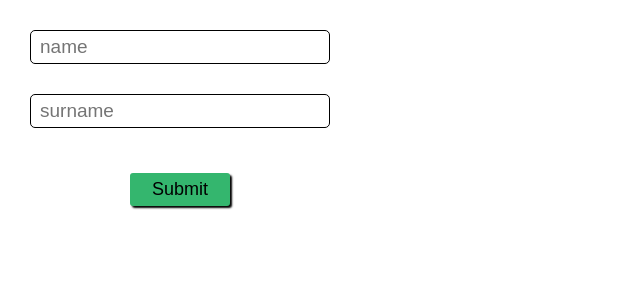
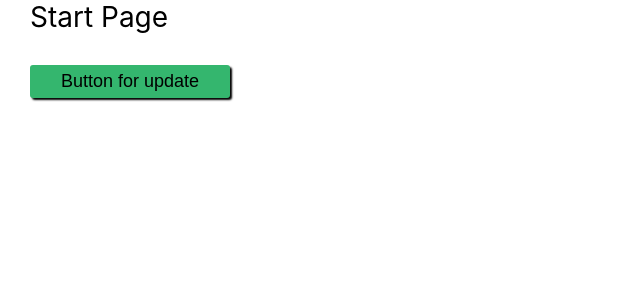
Before and after one commit to alexrazumniy/ReactCourse, a React (Create React App) app in the folder hw2/: page / in a window 1280 px wide. Shown: the top 300 px of the page, without its empty margins (0-640 px from the left). Built offline with nearby package versions, Linux system fonts and the light colour scheme.

Commit message:
hw2 added

```diff
--- a/hw2/src/App.css
+++ b/hw2/src/App.css
@@ -40,3 +40,16 @@
   left: 35px;
   color: #f00;
 }
+
+.title-for-task-3 {
+  font-size: 28px;
+  margin: 0;
+  margin-left: 30px;
+}
+
+.button-for-task-3 {
+  width: 200px;
+  position: absolute;
+  top: 50px;
+  left: 30px;
+}
--- a/hw2/src/App.js
+++ b/hw2/src/App.js
@@ -191,74 +191,32 @@ import "./App.css";
 //   }
 // }
 
-
 //=================================================//
 //==== Задание #3 - работа с Lifecycle methods ====//
 //=================================================//
 
-export default class Form extends React.Component {
+export default class Lifecycle extends React.Component {
   state = {
-    name: "",
-    surname: "",
-    error: "",
+    pageTitle: "Hello",
   };
 
-  onSubmit = (event) => {
-    event.preventDefault();
+  componentDidMount() {
+    this.setState({ pageTitle: "Start Page" });
+  }
 
-    if (this.state.name.length < 3 || this.state.surname.length < 3) {
-      this.setState({ error: "С твоими данными что то не так ;(" });
-      this.setState({
-        name: "",
-        surname: "",
-      });
-    } else
-      alert(
-        `Добро пожаловать - ${this.state.name
-          .slice(0, 1)
-          .toUpperCase()}${this.state.name
-          .slice(1)
-          .toLowerCase()} ${this.state.surname
-          .slice(0, 1)
-          .toUpperCase()}${this.state.surname.slice(1).toLowerCase()}`
-      );
-    // Делает первые буквы заглавными, остальные строчными
-    this.setState({
-      name: "",
-      surname: "",
-    });
-  };
-
-  changeValue = (event) => {
-    this.setState({
-      [event.target.name]: event.target.value,
-      error: "",
-    });
-  };
+  componentDidUpdate(updatedTitle, ...rest) {
+    updatedTitle = this.state.pageTitle;
+  }
 
   render() {
     return (
       <div>
-        <form className="form" onSubmit={this.onSubmit}>
-          <input
-            className="input"
-            placeholder="name"
-            name="name"
-            value={this.state.name}
-            onChange={this.changeValue}
-          />
-          <input
-            className="input"
-            placeholder="surname"
-            name="surname"
-            value={this.state.surname}
-            onChange={this.changeValue}
-          />
-          <button className="button" type="submit">
-            Submit
-          </button>
-        </form>
-        <p className="error_text">{this.state.error}</p>
+        <p className="title-for-task-3">{this.state.pageTitle}</p>
+        <button className="button button-for-task-3"
+          onClick={() => this.setState({ pageTitle: "Random Page" })}
+        >
+          Button for update
+        </button>
       </div>
     );
   }
```
